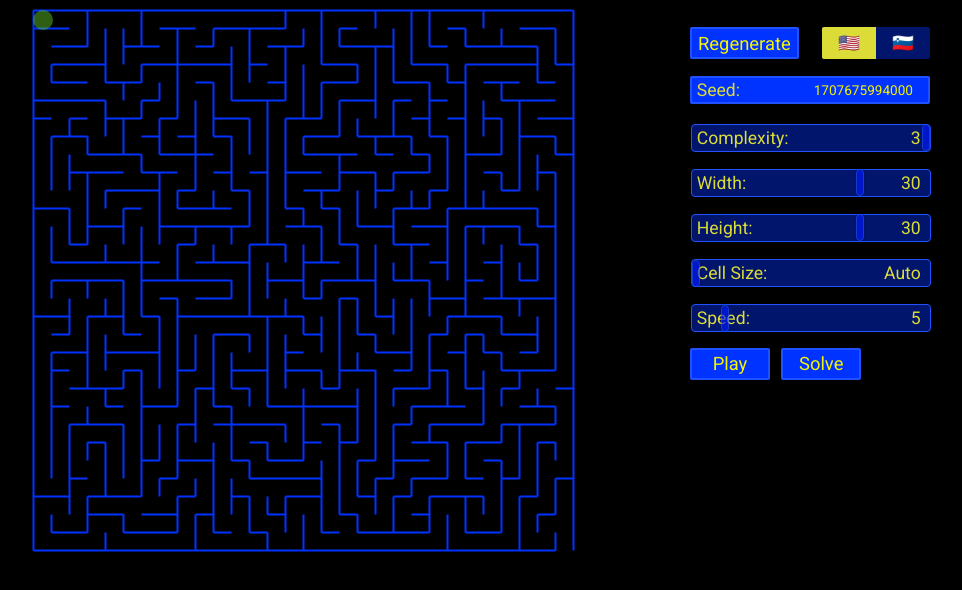
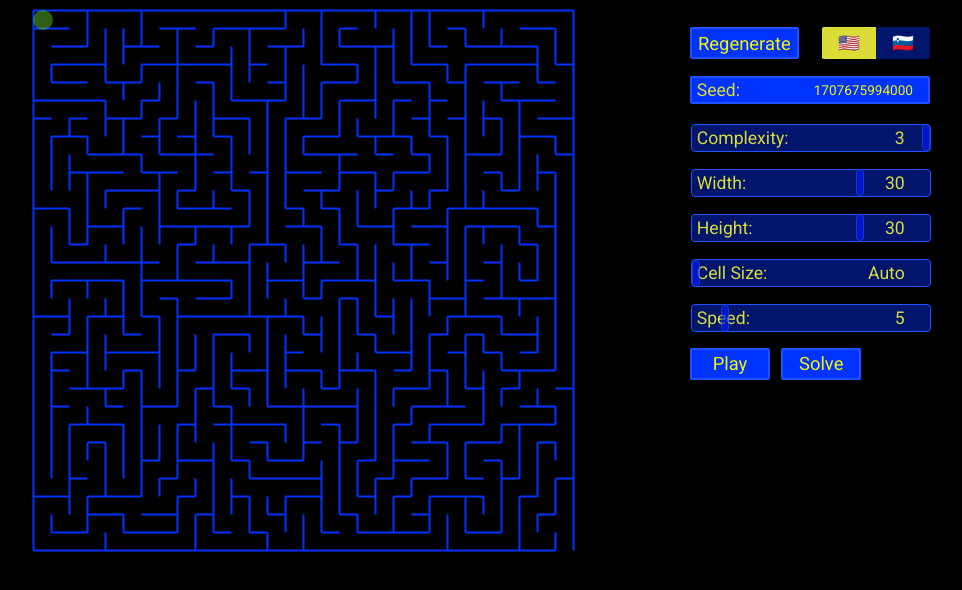
Before and after one commit to tinesuc/Auto_maze, a plain HTML site: page Auto_maze/index.html in a window 1280 px wide. Shown: the part 90-680 px from the top of the page, without its empty margins (174-1136 px from the left). Drawn offline with Linux system fonts and the light colour scheme; some packages are replaced by stand-ins of ours; a script that the page names is missing.

Commit message:
Update index.html

```diff
--- a/Auto_maze/index.html
+++ b/Auto_maze/index.html
@@ -54,31 +54,31 @@
                     </div>
                 </li>
                 <li>
-                    <div class="ttl"><span class="trs" trtxt="$complexity$: <span style='position:absolute;right:0;'>%val%</span>" trval="val:3">Complexity</div>
+                    <div class="ttl"><span class="trs" trtxt="$complexity$: <span style='position:absolute;right:1rem;'>%val%</span>" trval="val:3">Complexity</div>
                     <div class="br">
                         <input type="range" id="complx" min="10" max="30" value="30" oninput="incx(this)">
                     </div>
                 </li>
                 <li>
-                    <div class="ttl"><span class="trs" trtxt="$width$: <span style='position:absolute;right:0;'>%val%</span>" trval="val:30">Width</span></div>
+                    <div class="ttl"><span class="trs" trtxt="$width$: <span style='position:absolute;right:1rem;'>%val%</span>" trval="val:30">Width</span></div>
                     <div class="br">
                         <input type="range" id="width" min="5" max="40" value="30" oninput="innm(this)">
                     </div>
                 </li>
                 <li>
-                    <div class="ttl"><span class="trs" trtxt="$height$: <span style='position:absolute;right:0;'>%val%</span>" trval="val:30">Height</span></div>
+                    <div class="ttl"><span class="trs" trtxt="$height$: <span style='position:absolute;right:1rem;'>%val%</span>" trval="val:30">Height</span></div>
                     <div class="br">
                         <input type="range" id="height" min="5" max="40" value="30" oninput="innm(this)">
                     </div>
                 </li>
                 <li>
-                    <div class="ttl"><span class="trs" trtxt="$cell_size$: <span style='position:absolute;right:0;'>%val%</span>" trval="val:$auto$">Cell Size</span></div>
+                    <div class="ttl"><span class="trs" trtxt="$cell_size$: <span style='position:absolute;right:1rem;'>%val%</span>" trval="val:$auto$">Cell Size</span></div>
                     <div class="br">
                         <input type="range" id="size" min="4" max="25" value="4" oninput="incs(this)">
                     </div>
                 </li>
                 <li>
-                    <div class="ttl"><span class="trs" trtxt="$speed$: <span style='position:absolute;right:0;'>%val%</span>" trval="val:5">Speed</span></div>
+                    <div class="ttl"><span class="trs" trtxt="$speed$: <span style='position:absolute;right:1rem;'>%val%</span>" trval="val:5">Speed</span></div>
                     <div class="br">
                         <input type="range" id="speed" min="0" max="40" value="5" oninput="innm(this)">
                     </div>
```
